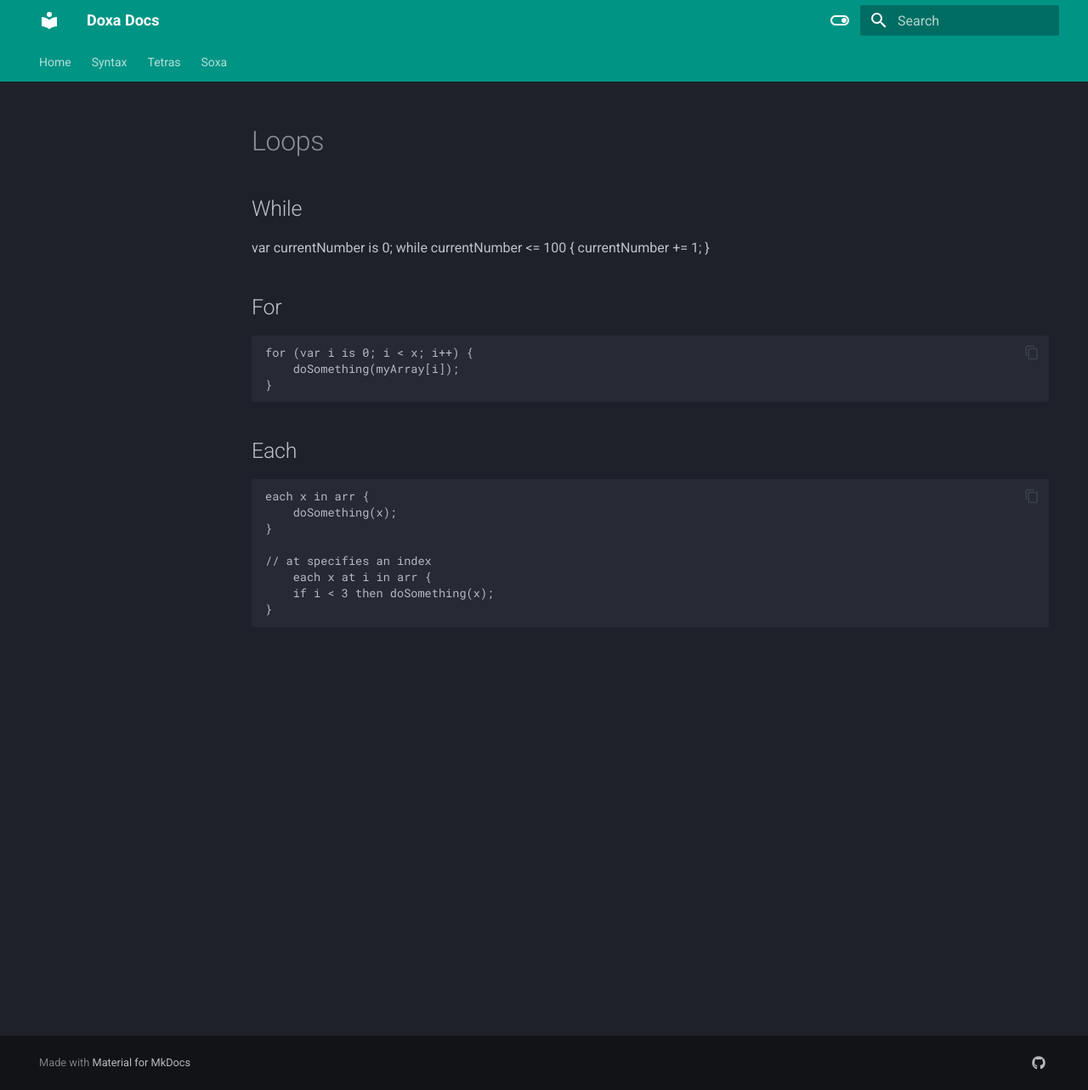
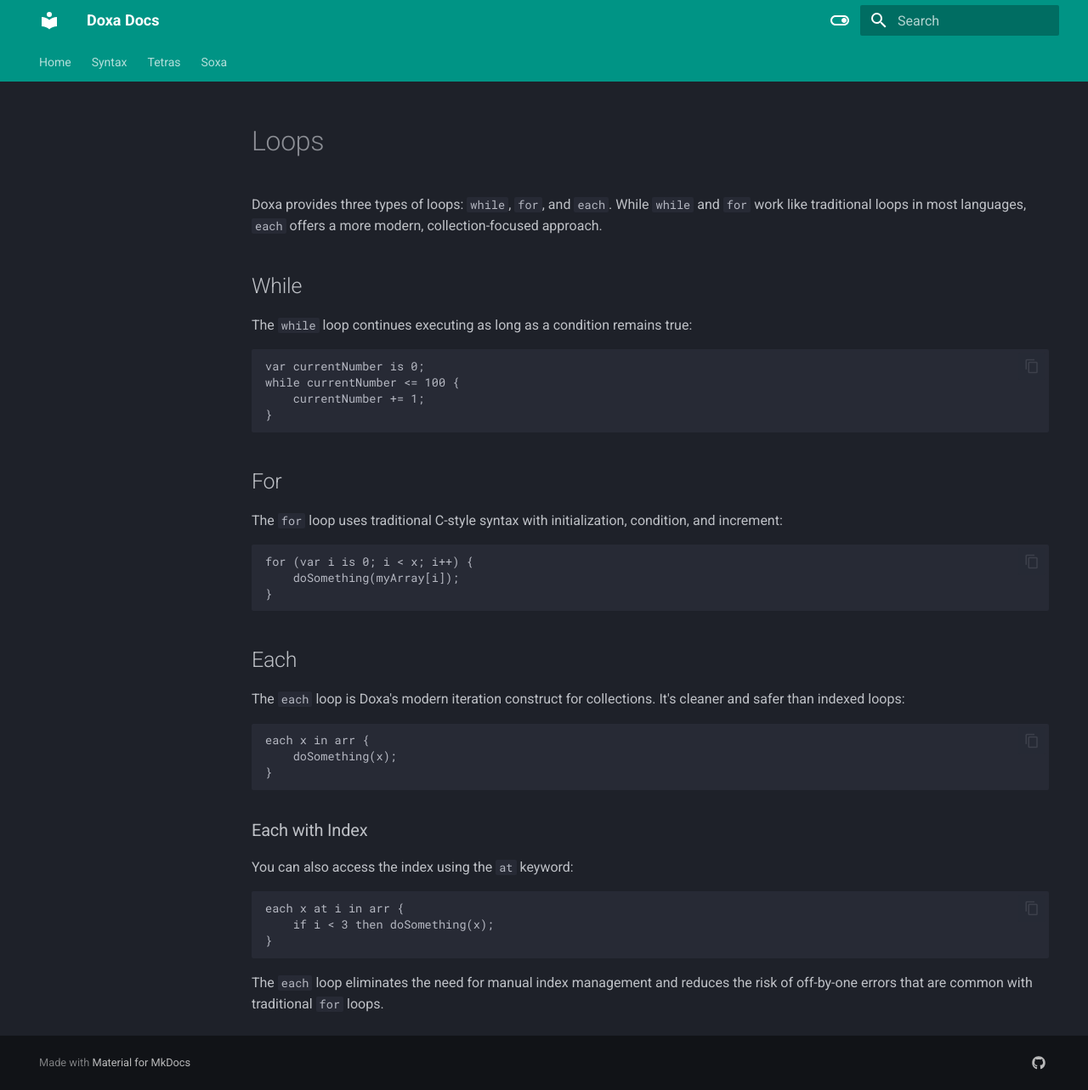
Before and after one commit to mirror-shades/doxa, an MkDocs documentation site: the page built from docs/loops.md, in a window 1280 px wide and 1283 px high. Shown: the whole window at 85% size. Built offline with MkDocs 1.6.1 and Material for MkDocs 9.7.7, drawn with Linux system fonts in a browser that asks for light colours.

````diff
--- a/docs/loops.md
+++ b/docs/loops.md
@@ -1,13 +1,21 @@
 # Loops
+
+Doxa provides three types of loops: `while`, `for`, and `each`. While `while` and `for` work like traditional loops in most languages, `each` offers a more modern, collection-focused approach.
 
 ## While
 
+The `while` loop continues executing as long as a condition remains true:
+
+```
 var currentNumber is 0;
 while currentNumber <= 100 {
-currentNumber += 1;
+    currentNumber += 1;
 }
+```
 
 ## For
+
+The `for` loop uses traditional C-style syntax with initialization, condition, and increment:
 
 ```
 for (var i is 0; i < x; i++) {
@@ -17,13 +25,22 @@
 
 ## Each
 
+The `each` loop is Doxa's modern iteration construct for collections. It's cleaner and safer than indexed loops:
+
 ```
 each x in arr {
     doSomething(x);
 }
+```
 
-// at specifies an index
-    each x at i in arr {
+### Each with Index
+
+You can also access the index using the `at` keyword:
+
+```
+each x at i in arr {
     if i < 3 then doSomething(x);
 }
 ```
+
+The `each` loop eliminates the need for manual index management and reduces the risk of off-by-one errors that are common with traditional `for` loops.
````
Also changed, not shown: 3 other files.
